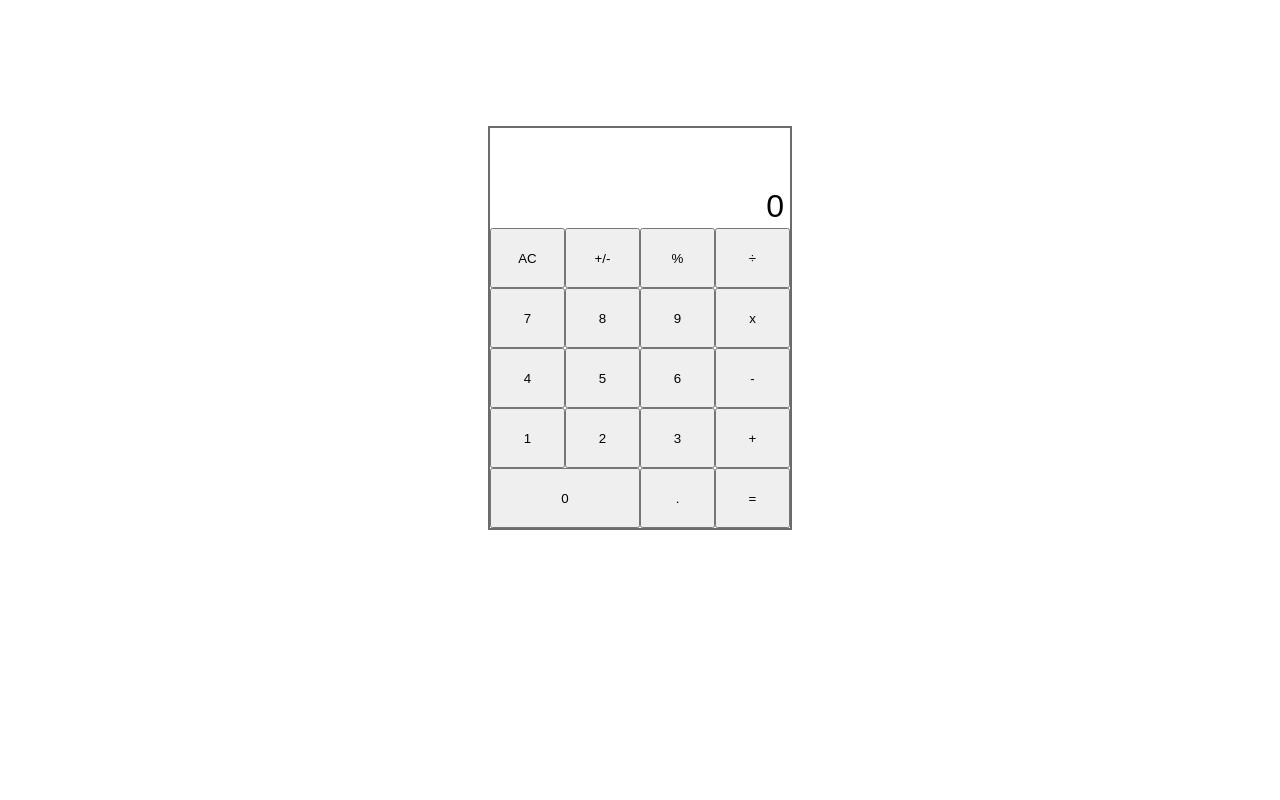
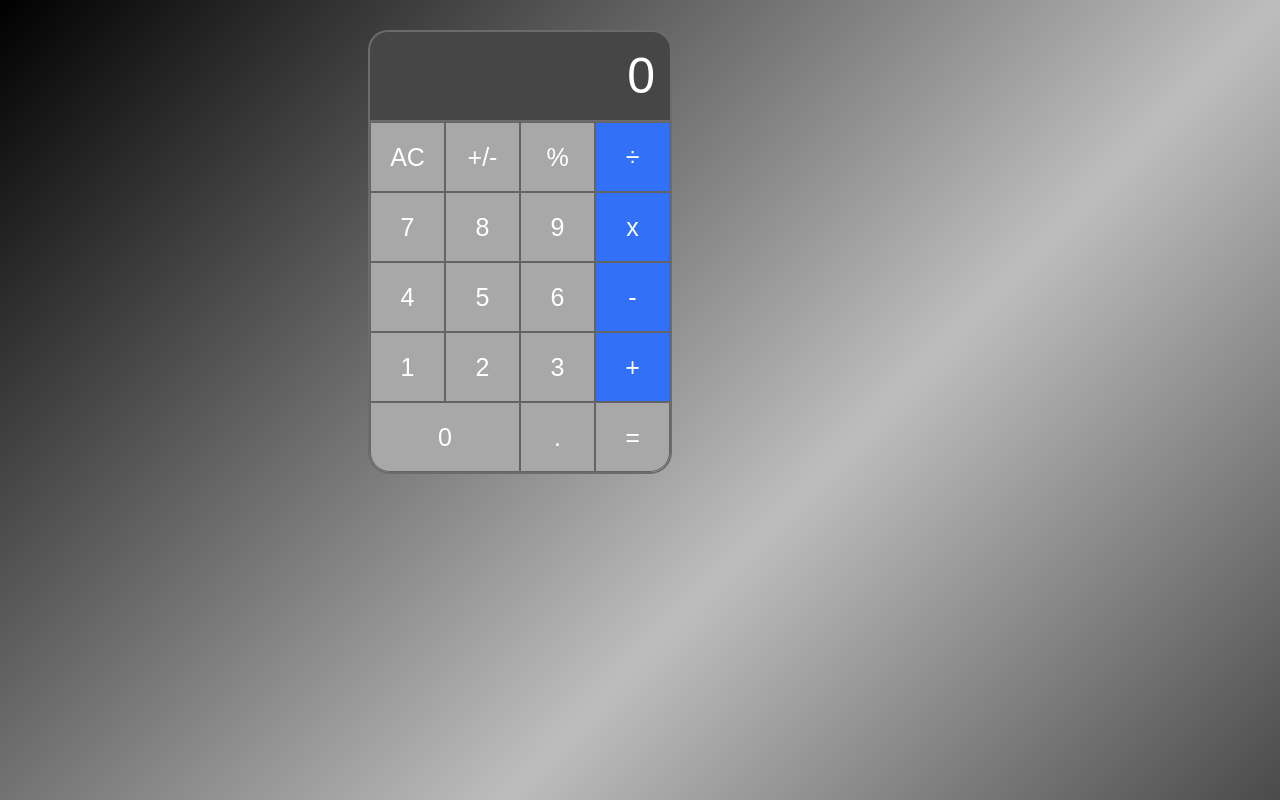
Before and after one commit to abryant10/Calculator, a plain HTML site: page index.html in a window 1280 px wide. Shown: the top 800 px of the page. Drawn offline with Linux system fonts and the light colour scheme.

Commit message:
added some style

```diff
--- a/index.html
+++ b/index.html
@@ -8,38 +8,39 @@
 </head>
 
 <body>
-
+    <div class = 'displayContainer'>
+        <div class = 'display'>0</div>
+    </div>
 <div class = 'calcContainer'>
-    <div class = 'display'>0</div>
     <div class = 'rowOneThroughFour'>
         <button class = 'button' data-clear>AC</button>
         <button class = 'button'data-operator>+/-</button>
         <button class = 'button'data-percent>%</button>
-        <button class = 'button'data-operator>÷</button>
+        <button class = 'buttonOp'data-operator>÷</button>
         <button class = 'button' data-number>7</button>
         <button class = 'button' data-number>8</button>
         <button class = 'button' data-number>9</button>
-        <button class = 'button'data-operator>x</button>
+        <button class = 'buttonOp'data-operator>x</button>
         <button class = 'button' data-number>4</button>
         <button class = 'button' data-number>5</button>
         <button class = 'button' data-number>6</button>
-        <button class = 'button'data-operator>-</button>
+        <button class = 'buttonOp'data-operator>-</button>
         <button class = 'button' data-number>1</button>
         <button class = 'button' data-number>2</button>
         <button class = 'button' data-number>3</button>
-        <button class = 'button'data-operator>+</button>
+        <button class = 'buttonOp'data-operator>+</button>
     </div>
     <div class = 'rowFiveContainer'>
         <div class = rowFiveLeft>
-            <button class = 'button' data-number>0</button>
+            <button class = 'buttonZero' data-number>0</button>
         </div>
         <div class = rowFiveRight>
             <button class = 'button' data-point>.</button>
-            <button class = 'button' data-equal>=</button>
+            <button class = 'buttonEq' data-equal>=</button>
         </div>
     </div>
+</div>
 
-</div>
 
 
 <script src ="scripts/script.js"> </script>
--- a/scripts/script.js
+++ b/scripts/script.js
@@ -132,12 +132,22 @@ numberReel = [];
 display.textContent = "0";
 }
 
+function keyMaping (e) {
+    if (e.key >= 0 && e.key <= 9) appendNumber(e.key);
+    if (e.key === ".") appendPoint();
+    if (e.key === "Escape") clears ();
+    if (e.key === "=" || e.key == "Enter") equalClicked();
+    if (e.key === "+" || e.key === "_" || e.key === "*" || e.key === "/")
+        appendOperator(convertOperator(e.key));
+}
+
 numberButton.forEach((button) => button.addEventListener("click", () => appendNumber(button.textContent)));
 pointButton.addEventListener("click", appendPoint);
 equalButton.addEventListener("click", equalClicked);
 operatorButton.forEach((button) => button.addEventListener("click", () => appendOperator(button.textContent)));
 clearButton.addEventListener("click", clears);
 percentButton.addEventListener("click", percentClicked);
+window.addEventListener("keydown", keyMaping);
 
 
 
--- a/styles/style.css
+++ b/styles/style.css
@@ -1,46 +1,109 @@
 body {
+    height: 100vw;
+    width: 80vw;
     font-family: Arial, Helvetica, sans-serif;
     font-size: 200%;
     text-align: center;
+    background-image: linear-gradient(to bottom right, rgb(0, 0, 0), rgb(189, 189, 189), rgb(0, 0, 0));
+    background-repeat: no-repeat;
 }
 .calcContainer {
 display: grid;
-grid-template-rows: 25% 60% 15% ;
+grid-template-rows: 80% 20%;
 border: 2px solid rgb(107, 107, 107);
+border-bottom-left-radius: 22px;
+border-bottom-right-radius: 22px;
 margin-left: auto;
 margin-right: auto;
-margin-top:  10%;
 width: 300px;
-height: 400px;
+height: 350px;
 }
 .rowOneThroughFour {
 display: grid;
 grid-template-columns: 25% 25% 25% 25%;
+background-color: rgb(168, 168, 168);
+column-gap: 0px;
 }
 
 .rowFiveContainer {
     display: grid;
     grid-template-columns: 50% 50%;
+    background-color: rgb(168, 168, 168);
+    border-bottom-left-radius: 20px;
+    border-bottom-right-radius: 20px;
+
 }
 .rowFiveLeft {
     display: grid;
-    grid-template-columns: 100%
+    grid-template-columns: 100%;
 }
 .rowFiveRight {
     display: grid;
     grid-template-columns: 50% 50%;
 }
 .button {
+    outline: none;
+    background-color: transparent;
+    border: 1px solid rgb(99, 99, 99);
+    color: white;
+    font-size: 25px;
+}
+.button:active {
+    background-color: rgb(190, 190, 190);
+}
+.buttonZero {
+    background-color: transparent;
+    border: 1px solid rgb(99, 99, 99);
+    border-bottom-left-radius: 20px;
+    color: white;
+font-size: 25px;
+outline: none;
+    }
+    .buttonZero:active {
+        background-color: rgb(190, 190, 190);
+    }
+.buttonEq {
+    background-color: transparent;
+    border: 1px solid rgb(99, 99, 99);
+    border-bottom-right-radius: 20px;
+    color: white;
+font-size: 25px;
+outline: none;
+}
+.buttonEq:active {
+    background-color: rgb(190, 190, 190);
+}
 
+.buttonOp {
+    background-color: rgb(49, 112, 247);
+    border: 1px solid rgb(99, 99, 99);
+    color: white;
+    font-size: 25px;
+    outline: none;
 }
-.buttonNumber {
-
+.buttonOp:active {
+    background-color: rgb(107, 153, 252);
 }
-.buttonOper {
-
+.displayContainer {
+    text-align: right;
+    text-align: end;
+    color: white;
+    width: 300px;
+    min-height: 80px;
+    max-width: 300px;
+    background-color: rgb(70, 70, 70);
+    border: 2px solid rgb(107, 107, 107);
+    border-bottom: none;
+    border-top-left-radius: 20px;
+    border-top-right-radius: 20px;
+    text-align: right;
+    word-wrap: break-word;
+    word-break: break-all;
+    margin-left: auto;
+    margin-right: auto;
+    margin-top: 30px;
+    font-size: 50px;
 }
 .display {
-text-align: end;
-padding-top: 20%;
-padding-right: 2%;
+    padding: 15px;
 }
```
Also changed, not shown: 1 other file.
